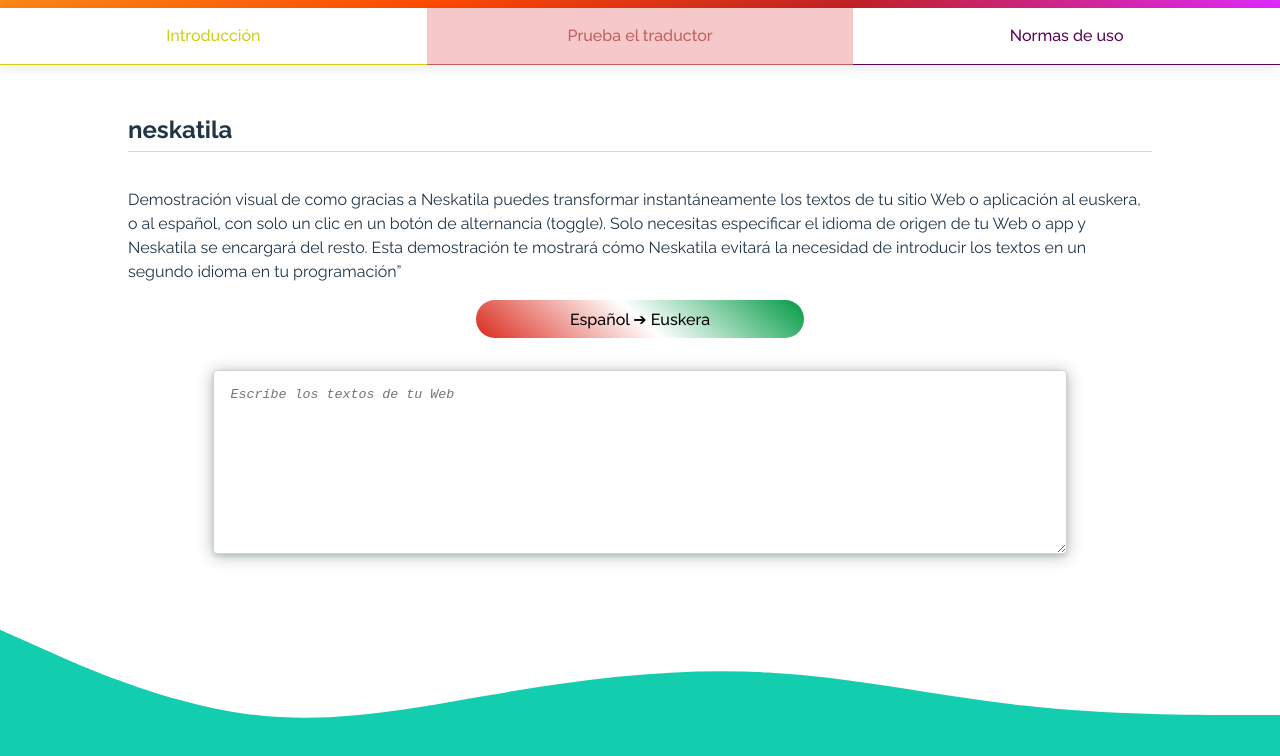
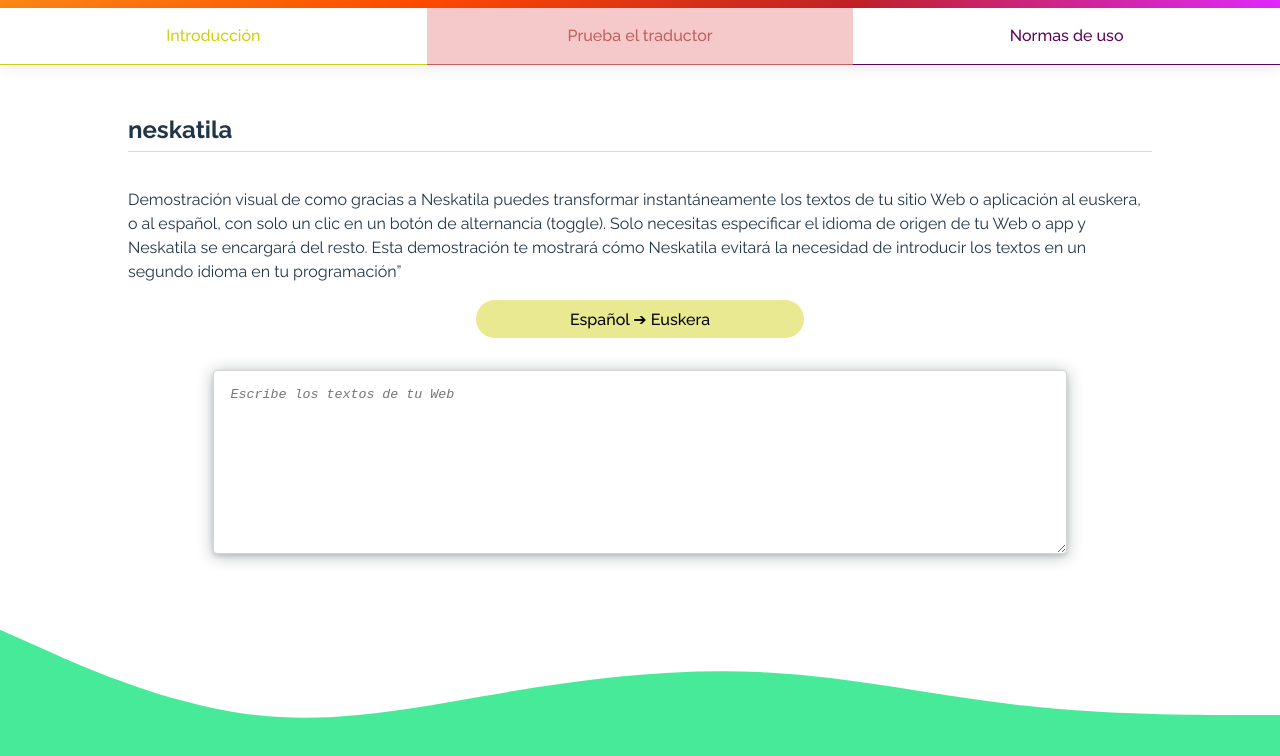
Before and after one commit to soniamartinezz/app-neskatila-front, a React (Vite) app: page /traducir in a window 1280 px wide. Shown: the top 756 px of the page. Built offline with nearby package versions, Linux system fonts and the light colour scheme.

Commit message:
update function toggle and text placeholder + css

```diff
--- a/src/App.css
+++ b/src/App.css
@@ -8,6 +8,7 @@
   font-family: "Raleway", sans-serif;
   font-style: normal;
   overflow: auto;
+  background-color: #fff;
 }
 
 .navbar {
@@ -167,11 +168,13 @@
 }
 
 .button-language.euskera {
-  background: linear-gradient(41deg, rgba(218, 41, 28, 1) 0%, rgba(255, 255, 255, 1) 50%, rgba(0, 154, 68, 1) 100%);
+  background: #E9E991;
+  color: #000;
 }
 
 .button-language.spanish {
-  background: linear-gradient(88deg, rgba(218, 41, 28, 1) 0%, rgba(250, 189, 0, 1) 50%, rgba(218, 41, 28, 1) 100%);
+  background: rgb(55 57 67);
+  color: #fff;
 }
 
 .footer {
@@ -203,4 +206,7 @@
     width: 100%;
     height: 100%;
   }
+  .button-language {
+    width: 100%;
+  }
 }
--- a/src/components/Footer.jsx
+++ b/src/components/Footer.jsx
@@ -3,7 +3,7 @@
         <>
             <footer className="footer">
                 <svg xmlns="http://www.w3.org/2000/svg" viewBox="0 0 1440 320">
-                    <path fill="#00cba9" fillOpacity="0.93" d="M0,128L48,149.3C96,171,192,213,288,224C384,235,480,213,576,197.3C672,181,768,171,864,176C960,181,1056,203,1152,213.3C1248,224,1344,224,1392,224L1440,224L1440,320L1392,320C1344,320,1248,320,1152,320C1056,320,960,320,864,320C768,320,672,320,576,320C480,320,384,320,288,320C192,320,96,320,48,320L0,320Z"></path>
+                    <path fill="rgb(57 233 145)" fillOpacity="0.93" d="M0,128L48,149.3C96,171,192,213,288,224C384,235,480,213,576,197.3C672,181,768,171,864,176C960,181,1056,203,1152,213.3C1248,224,1344,224,1392,224L1440,224L1440,320L1392,320C1344,320,1248,320,1152,320C1056,320,960,320,864,320C768,320,672,320,576,320C480,320,384,320,288,320C192,320,96,320,48,320L0,320Z"></path>
                 </svg>
             </footer>
         </>
--- a/src/components/Toggle.jsx
+++ b/src/components/Toggle.jsx
@@ -6,7 +6,7 @@
     const handleChange = (event) => {
         const newValue = event.target.value === 'Español ➔ Euskera' ? 'Euskera ➔ Español' : 'Español ➔ Euskera';
         setTextButton(newValue);
-        onToggle(newValue);
+        onToggle(newValue, textButton);
     }
 
     return(
--- a/src/views/Translate.jsx
+++ b/src/views/Translate.jsx
@@ -5,8 +5,19 @@
 
 function Translate() {
     const [textAreaValue, setTextAreaValue] = useState('');
+    const [language, setLanguage] = useState('Español ➔ Euskera');
+    const [placeholderText, setPlaceholderText] = useState('Escribe los textos de tu Web');
     const textAreaRef = useRef(null);
-    const [language, setLanguage] = useState('Español ➔ Euskera');
+
+    const handleToggle = (newLanguage, textButtonValue) => {
+        setLanguage(newLanguage);
+        setPlaceholderText(textButtonValue === 'Español ➔ Euskera' ? 'Idatzi zure Webgunearen testuak' : 'Escribe los textos de tu Web');
+        handleTranslate(textButtonValue);
+    };
+
+    const handleTextAreaChange = (event) => {
+        setTextAreaValue(event.target.value);
+    };
 
     const handleTranslate = async () => {
         const sourceLanguage = language === 'Español ➔ Euskera' ? 'es' : 'eu';
@@ -15,20 +26,9 @@
         try {
             const response = await axios.get(`http://localhost:3000/?word=${textAreaRef.current.value}&source=${sourceLanguage}&target=${targetLanguage}`);
             setTextAreaValue(response.data.translated_text);
-            console.log(response.data.translated_text);
         } catch (error) {
             console.error(error);
         }
-    };
-
-
-    const handleToggle = (newLanguage) => {
-        setLanguage(newLanguage);
-        handleTranslate();
-    };
-
-    const handleTextAreaChange = (event) => {
-        setTextAreaValue(event.target.value);
     };
 
     return(
@@ -39,7 +39,7 @@
                     <p>Demostración visual de como gracias a Neskatila puedes transformar instantáneamente los textos de tu sitio Web o aplicación al euskera, o al español, con solo un clic en un botón de alternancia (toggle). Solo necesitas especificar el idioma de origen de tu Web o app y Neskatila se encargará del resto. Esta demostración te mostrará cómo Neskatila evitará la necesidad de introducir los textos en un segundo idioma en tu programación”</p>
                     <div className="translate">
                         <Toggle onToggle={handleToggle} />
-                        <textarea ref={textAreaRef} value={textAreaValue} onChange={handleTextAreaChange} placeholder="Escribe los textos de tu Web"></textarea>
+                        <textarea ref={textAreaRef} value={textAreaValue} onChange={handleTextAreaChange} placeholder={placeholderText}></textarea>
                     </div>
                 </section>
             </main>
```
